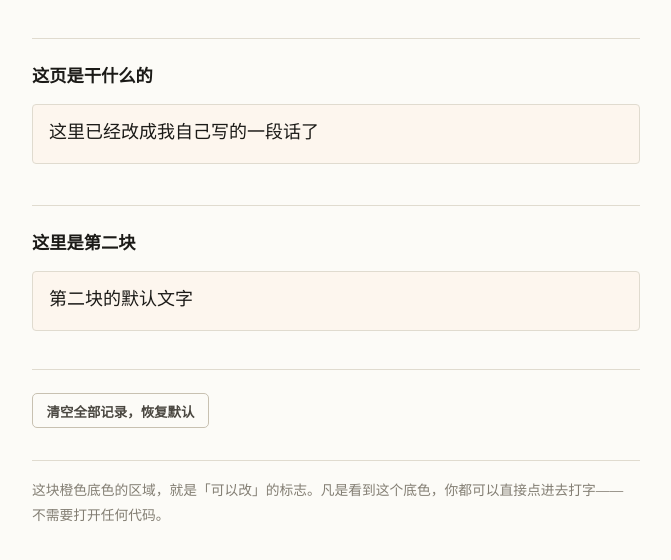
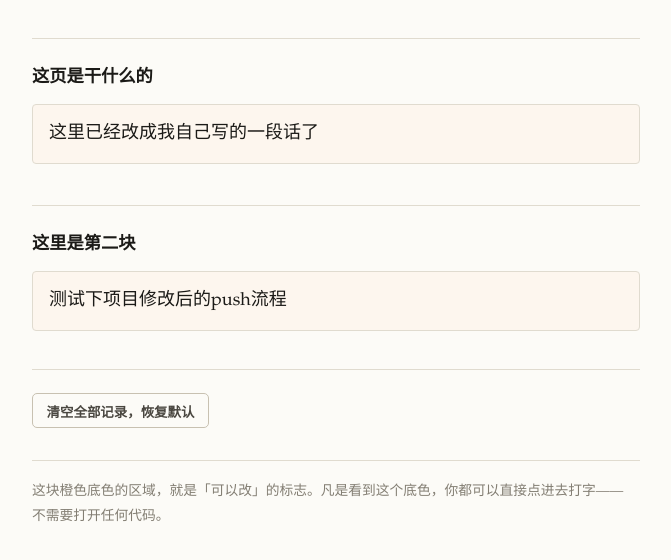
Before and after one commit to AAMMNNZZ/memo-site, a plain HTML site: page index.html in a window 1280 px wide. Shown: the part 130-690 px from the top of the page, without its empty margins (304-975 px from the left). Drawn offline with Linux system fonts and the light colour scheme.

Commit message:
修改了第二部分的文字

```diff
--- a/index.html
+++ b/index.html
@@ -140,7 +140,7 @@
        把最下面那段灰色代码里的内容复制出来，改掉标签里的名字，再改掉里面的文字
        ============================================================ -->
   <h2>这里是第二块</h2>
-<div data-pb="plan" contenteditable="true">第二块的默认文字</div>
+<div data-pb="plan" contenteditable="true">测试下项目修改后的push流程</div>
 
   <div class="bar">
     <button id="clearBtn" type="button">清空全部记录，恢复默认</button>
```
